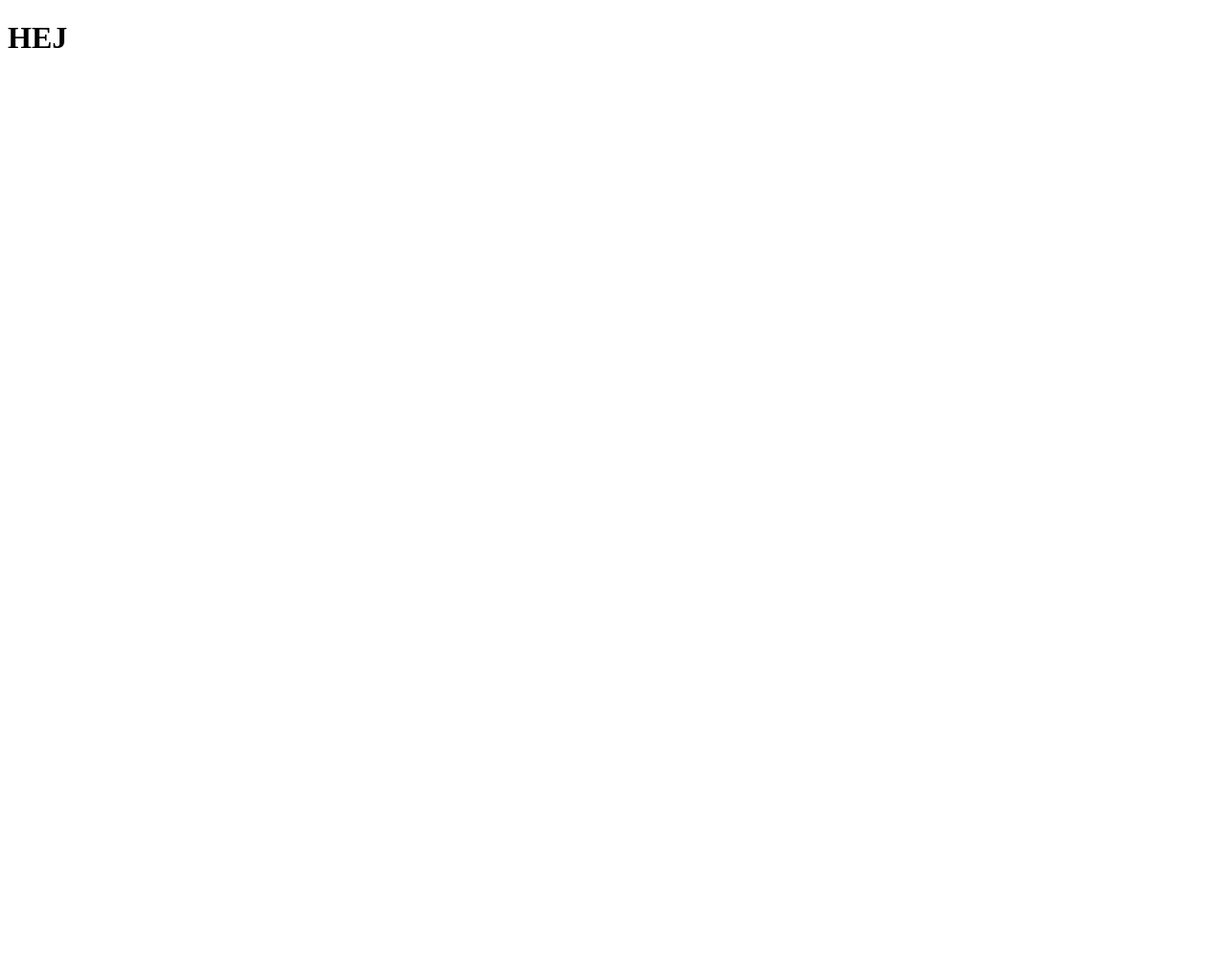
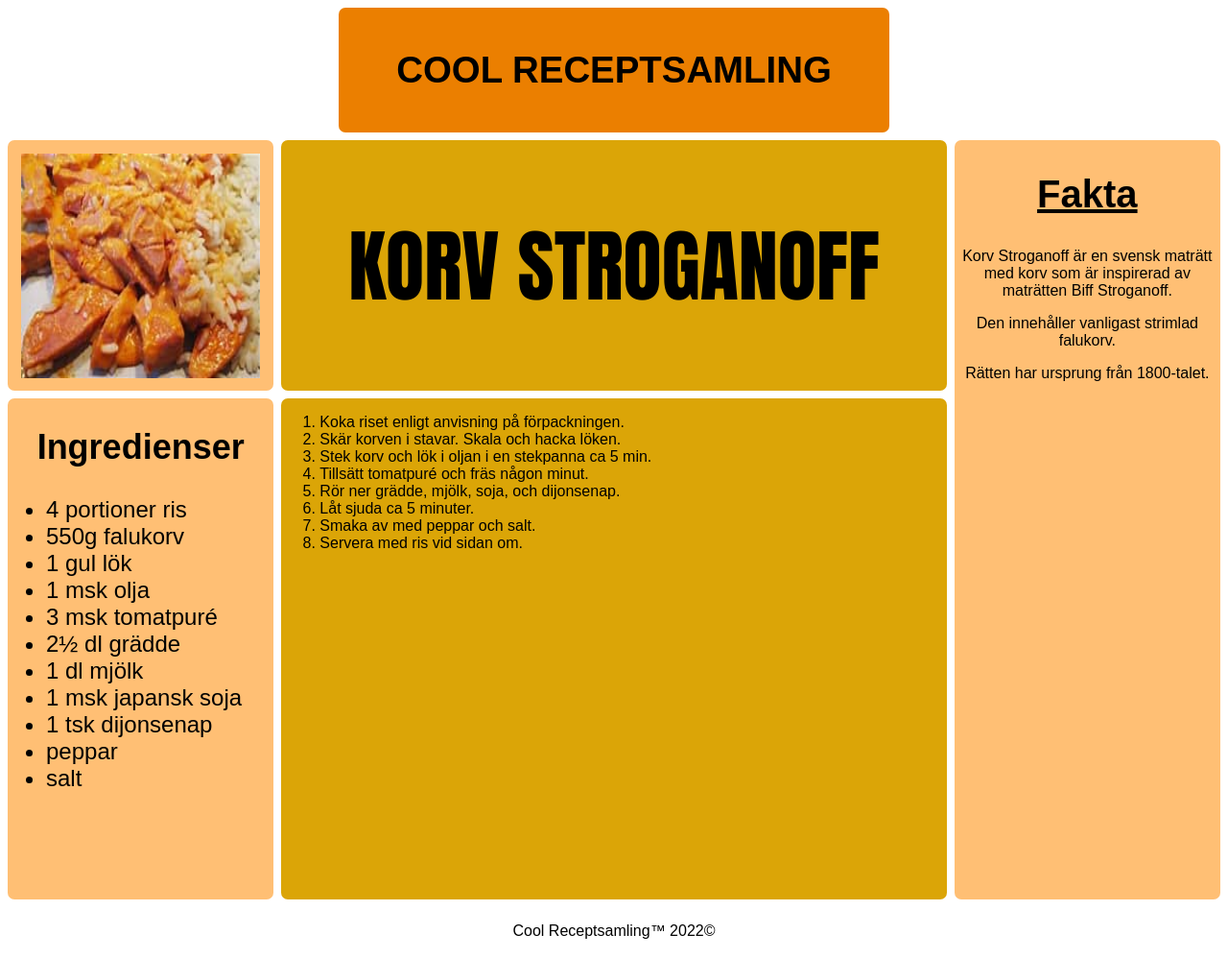
Before and after one commit to filipkedland/repos, a plain HTML site: page Receptuppgift/index.html in a window 1280 px wide. Shown: the whole page at 96% size. Before the commit the page ends 800 px from the top, so only its background shows below. Drawn offline with Linux system fonts and the light colour scheme.

Commit message:
grundarbete

```diff
--- /dev/null
+++ b/Receptuppgift/css/styles.css
@@ -0,0 +1,85 @@
+body {
+  display: grid;
+  grid-template-columns: 1fr 2.5fr 1fr;
+  grid-template-rows: 1fr 2fr 4fr 0.2fr;
+  gap: 8px;
+  font-family: Arial, Helvetica, sans-serif;
+}
+
+header {
+  grid-column: 2;
+  grid-row: 1;
+  background-color: #EB7F00;
+  border-radius: 7px;
+  text-align: center;
+  display: flex;
+  flex-direction: column;
+  justify-content: center;
+  margin-left: 60px;
+  margin-right: 60px;
+  font-size: 120%;
+}
+
+aside {
+  grid-column: 1;
+  grid-row: 2;
+  background-color: #FFBF74;
+  border-radius: 7px;
+  display: flex;
+  flex-direction: column;
+  justify-content: center;
+  align-items: center;
+}
+
+aside > img {
+  width: 90%;
+  height: 90%;
+}
+
+section {
+  grid-column: 2;
+  grid-row: 2;
+  text-align: center;
+  background-color: #DBA507;
+  border-radius: 7px;
+  font-family: Impact, 'Arial Narrow Bold', sans-serif;
+  font-size: 55px;
+}
+
+sidebar {
+  grid-column: 1;
+  grid-row: 3;
+  background-color: #FFBF74;
+  border-radius: 7px;
+  font-size: 150%;
+}
+sidebar > h2 {
+  text-align: center;
+  font-weight: bolder;
+}
+
+main {
+  grid-column: 2;
+  grid-row: 3;
+  background-color: #DBA507;
+  border-radius: 7px;
+}
+
+article {
+  grid-column: 3;
+  grid-row: 2/4;
+  background-color: #FFBF74;
+  border-radius: 7px;
+  text-align: center;
+}
+
+article > h2 {
+  text-decoration: underline;
+  font-size: 40px;
+}
+
+footer {
+  grid-column: 2;
+  grid-row: 4;
+  text-align: center;
+}
--- a/Receptuppgift/index.html
+++ b/Receptuppgift/index.html
@@ -4,9 +4,62 @@
   <meta charset="UTF-8">
   <meta http-equiv="X-UA-Compatible" content="IE=edge">
   <meta name="viewport" content="width=device-width, initial-scale=1.0">
+  <link rel="stylesheet" href="./css/styles.css">
   <title>Recept</title>
 </head>
 <body>
-  <h1>HEJ</h1>
+  <header>
+    <h1>COOL RECEPTSAMLING</h1>
+  </header>
+
+  <aside>
+    <img src="./img/mat.jfif">
+  </aside>
+
+  <section>
+    <h1>KORV STROGANOFF</h1>
+  </section>
+
+  <sidebar>
+    <h2>Ingredienser</h2>
+    <ul>
+      <li>4 portioner ris</li>
+      <li>550g falukorv</li>
+      <li>1 gul lök</li>
+      <li>1 msk olja</li>
+      <li>3 msk tomatpuré</li>
+      <li>2½ dl grädde</li>
+      <li>1 dl mjölk</li>
+      <li>1 msk japansk soja</li>
+      <li>1 tsk dijonsenap</li>
+      <li>peppar</li>
+      <li>salt</li>
+    </ul>
+  </sidebar>
+
+  <main>
+    <ol>
+      <li>Koka riset enligt anvisning på förpackningen.</li>
+      <li>Skär korven i stavar. Skala och hacka löken.</li>
+      <li>Stek korv och lök i oljan i en stekpanna ca 5 min.</li>
+      <li>Tillsätt tomatpuré och fräs någon minut.</li>
+      <li>Rör ner grädde, mjölk, soja, och dijonsenap.</li>
+      <li>Låt sjuda ca 5 minuter.</li>
+      <li>Smaka av med peppar och salt.</li>
+      <li>Servera med ris vid sidan om.</li>
+    </ol>
+  </main>
+
+  <article>
+    <h2>Fakta</h2>
+    <p>Korv Stroganoff är en svensk maträtt med korv som är inspirerad av maträtten Biff Stroganoff.</p>
+    <p>Den innehåller vanligast strimlad falukorv.</p>
+    <p>Rätten har ursprung från 1800-talet.</p>
+  </article>
+
+  <footer>
+    <p>Cool Receptsamling™ 2022©</p>
+  </footer>
+
 </body>
 </html>
```
Also changed, not shown: Receptuppgift/img/mat.jfif (added).
